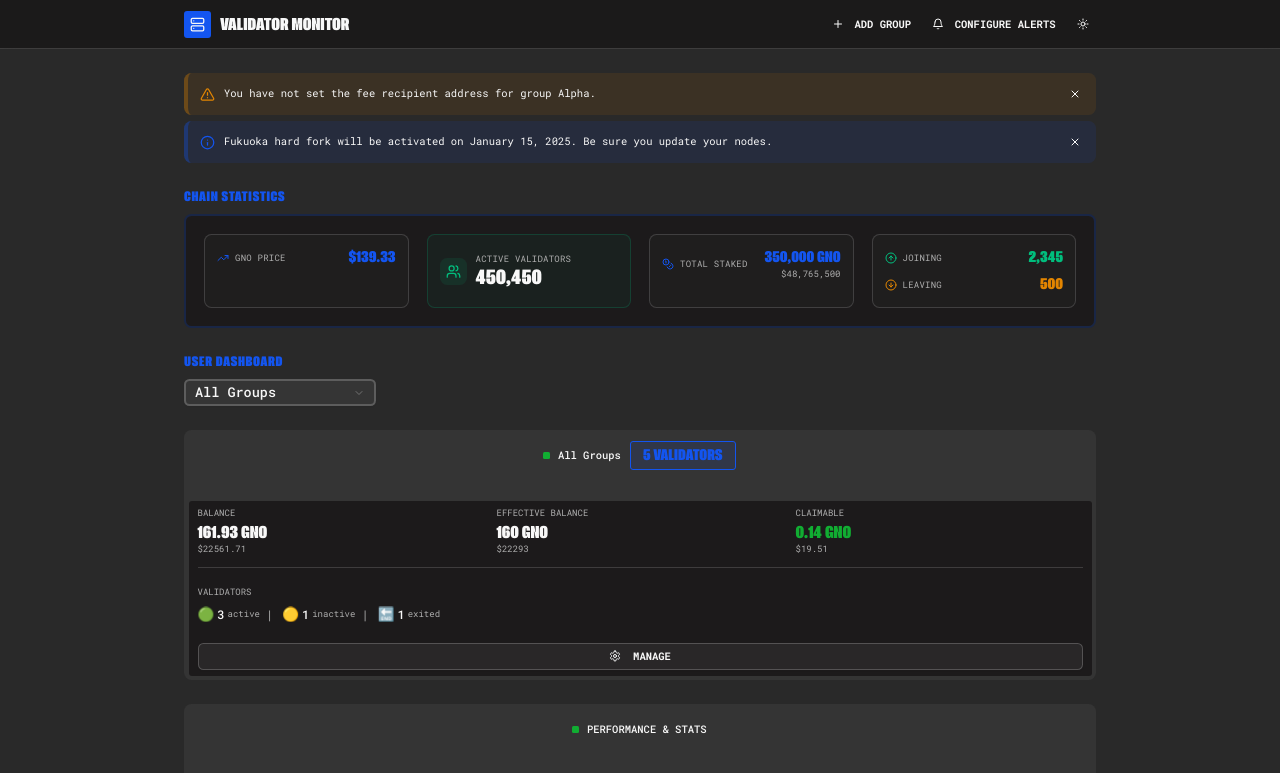
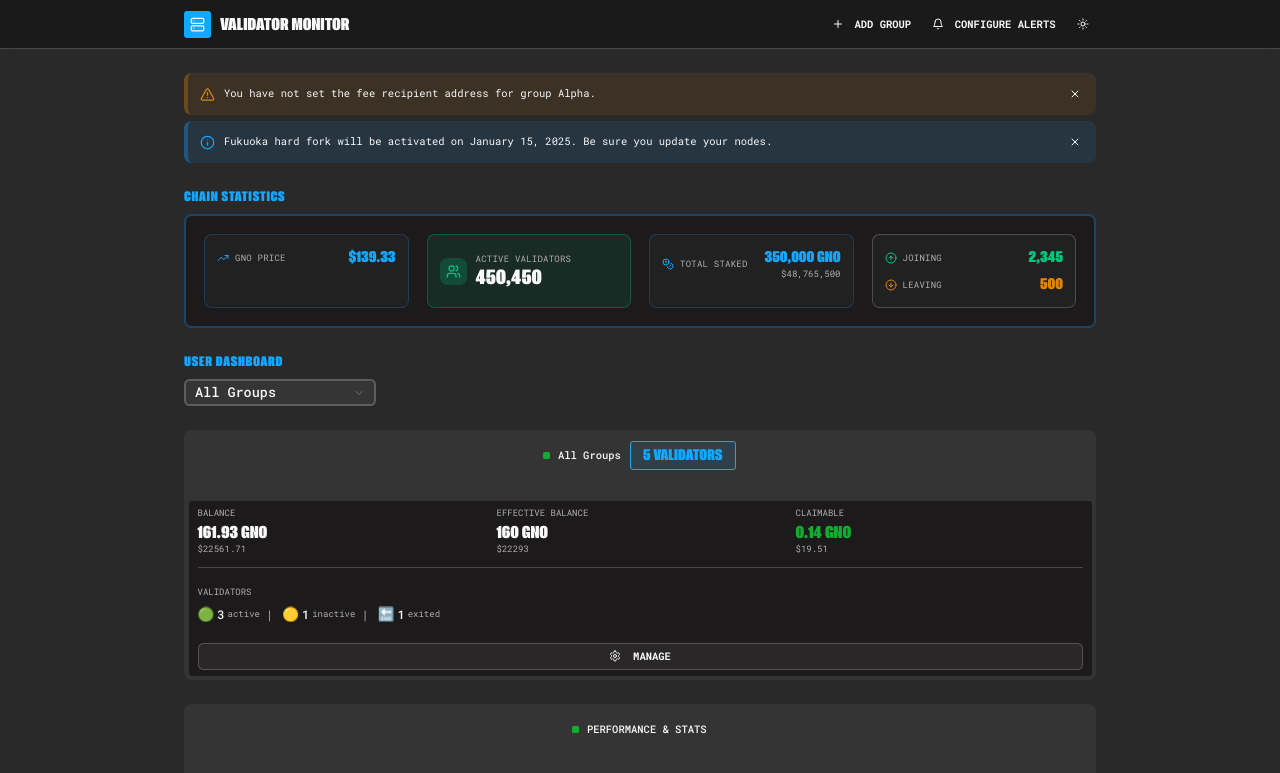
Before and after one commit to NodeSentinel/v2, a Next.js app: page / in a window 1280 px wide. Shown: the top 773 px of the page. Built offline with nearby package versions, Linux system fonts and the light colour scheme.

Commit message:
feat: enhance dark theme contrast
Brighten primary color and improve chart visibility in dark mode

#VERCEL_SKIP

Co-authored-by: nicolas <4376509+nicosampler@users.noreply.github.com>

```diff
--- a/app/globals.css
+++ b/app/globals.css
@@ -120,7 +120,8 @@
   --card-foreground: oklch(0.98 0 0);
   --popover: oklch(0.22 0 0);
   --popover-foreground: oklch(0.98 0 0);
-  --primary: oklch(0.52 0.24 263.19); /* Brighter primary for better visibility */
+  /* Brightened primary color from 0.52 to 0.72 for much better contrast in dark theme */
+  --primary: oklch(0.72 0.2 250); /* Brighter, more saturated blue for better visibility */
   --primary-foreground: oklch(0.98 0 0);
   --secondary: oklch(0.32 0 0); /* Lighter secondary for better contrast */
   --secondary-foreground: oklch(0.98 0 0); /* Bright white text on secondary */
@@ -128,7 +129,8 @@
   --muted-foreground: oklch(0.75 0 0); /* Lighter muted text for readability */
   --accent: oklch(0.98 0 0 / 8%); /* Slightly more visible accent */
   --accent-foreground: oklch(0.98 0 0);
-  --border: oklch(1 0 0 / 15%); /* More visible borders */
+  /* Increased border opacity from 15% to 20% for better visibility */
+  --border: oklch(1 0 0 / 20%); /* More visible borders */
   --pop: oklch(0.98 0 0 / 5%);
   --input: oklch(1 0 0 / 20%); /* More visible input fields */
   --ring: oklch(0.6 0 0); /* Brighter focus rings */
@@ -137,20 +139,22 @@
   --warning: oklch(0.7 0.18 70);
   --destructive: oklch(0.6 0.2 36);
 
-  --chart-1: oklch(0.55 0.24 264);
-  --chart-2: oklch(0.7 0.17 162);
+  /* Improved chart colors for better contrast and visibility */
+  --chart-1: oklch(0.65 0.22 250); /* Brighter blue */
+  --chart-2: oklch(0.72 0.18 162); /* Brighter green/teal */
   --chart-3: oklch(0.75 0.18 70);
   --chart-4: oklch(0.65 0.26 304);
   --chart-5: oklch(0.65 0.24 16);
 
+  /* Updated sidebar colors to match improved primary */
   --sidebar: oklch(0.22 0.0037 345.62);
   --sidebar-foreground: oklch(0.98 0 0);
-  --sidebar-primary: oklch(0.52 0.24 263.19);
+  --sidebar-primary: oklch(0.72 0.2 250); /* Match improved primary */
   --sidebar-primary-foreground: oklch(0.98 0 0);
   --sidebar-accent: oklch(0.98 0 0 / 8%);
   --sidebar-accent-hover: oklch(0.98 0 0 / 12%);
   --sidebar-accent-foreground: oklch(0.98 0 0);
-  --sidebar-border: oklch(1 0 0 / 15%);
+  --sidebar-border: oklch(1 0 0 / 20%); /* Match improved border */
   --sidebar-ring: oklch(0.6 0 0);
 }
 
--- a/app/page.tsx
+++ b/app/page.tsx
@@ -1,31 +1,17 @@
-"use client";
+"use client"
 
-import { useState } from "react";
-import StatsOverview from "@/components/validators/stats-overview";
-import AttestationsChart from "@/components/validators/attestations-chart";
-import EventsFeed from "@/components/validators/events-feed";
-import GroupList from "@/components/validators/group-list";
-import NotificationBanner, {
-  type Notification,
-} from "@/components/validators/notification-banner";
-import validatorMockJson from "@/validator-mock.json";
-import type { ValidatorData, GroupFilter } from "@/types/validator";
-import {
-  Select,
-  SelectContent,
-  SelectItem,
-  SelectTrigger,
-  SelectValue,
-} from "@/components/ui/select";
-import {
-  TrendingUp,
-  Users,
-  Coins,
-  ArrowUpCircle,
-  ArrowDownCircle,
-} from "lucide-react";
+import { useState } from "react"
+import StatsOverview from "@/components/validators/stats-overview"
+import AttestationsChart from "@/components/validators/attestations-chart"
+import EventsFeed from "@/components/validators/events-feed"
+import GroupList from "@/components/validators/group-list"
+import NotificationBanner, { type Notification } from "@/components/validators/notification-banner"
+import validatorMockJson from "@/validator-mock.json"
+import type { ValidatorData, GroupFilter } from "@/types/validator"
+import { Select, SelectContent, SelectItem, SelectTrigger, SelectValue } from "@/components/ui/select"
+import { TrendingUp, Users, Coins, ArrowUpCircle, ArrowDownCircle } from "lucide-react"
 
-const validatorData = validatorMockJson as ValidatorData;
+const validatorData = validatorMockJson as ValidatorData
 
 const demoNotifications: Notification[] = [
   {
@@ -36,39 +22,32 @@ const demoNotifications: Notification[] = [
   {
     id: "hard-fork-info",
     type: "info",
-    message:
-      "Fukuoka hard fork will be activated on January 15, 2025. Be sure you update your nodes.",
+    message: "Fukuoka hard fork will be activated on January 15, 2025. Be sure you update your nodes.",
   },
-];
+]
 
 export default function DashboardOverview() {
-  const [selectedGroup, setSelectedGroup] = useState<GroupFilter>("all");
+  const [selectedGroup, setSelectedGroup] = useState<GroupFilter>("all")
 
-  const totalStakedGno = 350000;
-  const totalStakedUsd = (
-    totalStakedGno * validatorData.stats.gnoPrice
-  ).toLocaleString("en-US", {
+  const totalStakedGno = 350000
+  const totalStakedUsd = (totalStakedGno * validatorData.stats.gnoPrice).toLocaleString("en-US", {
     maximumFractionDigits: 0,
-  });
+  })
 
   return (
     <div className="py-4 md:py-8 space-y-6 md:space-y-8">
       <NotificationBanner notifications={demoNotifications} />
 
       <div className="space-y-3">
-        <h2 className="text-sm md:text-base font-display text-primary uppercase tracking-wider">
-          Chain Statistics
-        </h2>
-        <div className="bg-card border-2 border-primary/20 rounded-lg p-4 md:p-6">
+        <h2 className="text-sm md:text-base font-display text-primary uppercase tracking-wider">Chain Statistics</h2>
+        <div className="bg-card border-2 border-primary/30 rounded-lg p-4 md:p-6">
           <div className="grid grid-cols-1 md:grid-cols-2 lg:grid-cols-4 gap-4 md:gap-6">
             {/* GNO Price Card */}
-            <div className="bg-muted/30 border border-border rounded-lg p-4">
+            <div className="bg-muted/50 border border-primary/20 rounded-lg p-4">
               <div className="flex items-center justify-between">
                 <div className="flex items-center gap-2">
                   <TrendingUp className="w-4 h-4 text-primary" />
-                  <span className="text-xs text-muted-foreground uppercase tracking-wide">
-                    GNO Price
-                  </span>
+                  <span className="text-xs text-muted-foreground uppercase tracking-wide">GNO Price</span>
                 </div>
                 <span className="text-lg font-display font-bold text-primary">
                   ${validatorData.stats.gnoPrice.toFixed(2)}
@@ -77,66 +56,50 @@ export default function DashboardOverview() {
             </div>
 
             {/* Active Validators Card */}
-            <div className="bg-chart-2/5 border border-chart-2/20 rounded-lg p-4 flex items-center gap-3">
-              <div className="p-2 bg-chart-2/10 rounded-lg">
+            <div className="bg-chart-2/10 border border-chart-2/30 rounded-lg p-4 flex items-center gap-3">
+              <div className="p-2 bg-chart-2/20 rounded-lg">
                 <Users className="w-5 h-5 text-chart-2" />
               </div>
               <div>
-                <p className="text-xs text-muted-foreground uppercase tracking-wide">
-                  Active Validators
-                </p>
-                <p className="text-xl md:text-2xl font-display font-bold">
-                  450,450
-                </p>
+                <p className="text-xs text-muted-foreground uppercase tracking-wide">Active Validators</p>
+                <p className="text-xl md:text-2xl font-display font-bold">450,450</p>
               </div>
             </div>
 
             {/* Staked GNO Card */}
-            <div className="bg-muted/30 border border-border rounded-lg p-4">
+            <div className="bg-muted/50 border border-primary/20 rounded-lg p-4">
               <div className="space-y-2">
                 <div className="flex items-center justify-between">
                   <div className="flex items-center gap-2">
                     <Coins className="w-4 h-4 text-primary" />
-                    <span className="text-xs text-muted-foreground uppercase tracking-wide">
-                      Total Staked
-                    </span>
+                    <span className="text-xs text-muted-foreground uppercase tracking-wide">Total Staked</span>
                   </div>
                   <div className="text-right">
                     <span className="text-lg font-display font-bold text-primary">
                       {totalStakedGno.toLocaleString()} GNO
                     </span>
-                    <div className="text-xs text-muted-foreground">
-                      ${totalStakedUsd}
-                    </div>
+                    <div className="text-xs text-muted-foreground">${totalStakedUsd}</div>
                   </div>
                 </div>
               </div>
             </div>
 
             {/* Joining/Leaving Card */}
-            <div className="bg-muted/30 border border-border rounded-lg p-4">
+            <div className="bg-muted/50 border border-border rounded-lg p-4">
               <div className="space-y-2">
                 <div className="flex items-center justify-between">
                   <div className="flex items-center gap-2">
                     <ArrowUpCircle className="w-4 h-4 text-chart-2" />
-                    <span className="text-xs text-muted-foreground uppercase tracking-wide">
-                      Joining
-                    </span>
+                    <span className="text-xs text-muted-foreground uppercase tracking-wide">Joining</span>
                   </div>
-                  <span className="text-lg font-display font-bold text-chart-2">
-                    2,345
-                  </span>
+                  <span className="text-lg font-display font-bold text-chart-2">2,345</span>
                 </div>
                 <div className="flex items-center justify-between">
                   <div className="flex items-center gap-2">
                     <ArrowDownCircle className="w-4 h-4 text-warning" />
-                    <span className="text-xs text-muted-foreground uppercase tracking-wide">
-                      Leaving
-                    </span>
+                    <span className="text-xs text-muted-foreground uppercase tracking-wide">Leaving</span>
                   </div>
-                  <span className="text-lg font-display font-bold text-warning">
-                    500
-                  </span>
+                  <span className="text-lg font-display font-bold text-warning">500</span>
                 </div>
               </div>
             </div>
@@ -145,13 +108,8 @@ export default function DashboardOverview() {
       </div>
 
       <div className="space-y-3">
-        <h2 className="text-sm md:text-base font-display text-primary uppercase tracking-wider">
-          User Dashboard
-        </h2>
-        <Select
-          value={selectedGroup}
-          onValueChange={(value) => setSelectedGroup(value as GroupFilter)}
-        >
+        <h2 className="text-sm md:text-base font-display text-primary uppercase tracking-wider">User Dashboard</h2>
+        <Select value={selectedGroup} onValueChange={(value) => setSelectedGroup(value as GroupFilter)}>
           <SelectTrigger className="w-full sm:w-64 h-12 md:h-14 text-base md:text-lg font-medium border-2 bg-background">
             <SelectValue />
           </SelectTrigger>
@@ -160,11 +118,7 @@ export default function DashboardOverview() {
               All Groups
             </SelectItem>
             {validatorData.groups.map((group) => (
-              <SelectItem
-                key={group.id}
-                value={group.id}
-                className="text-base md:text-lg"
-              >
+              <SelectItem key={group.id} value={group.id} className="text-base md:text-lg">
                 {group.name}
               </SelectItem>
             ))}
@@ -183,10 +137,7 @@ export default function DashboardOverview() {
 
       <AttestationsChart data={validatorData.missedAttestations} />
 
-      <EventsFeed
-        events={validatorData.events}
-        validators={validatorData.groups.flatMap((g) => g.validators)}
-      />
+      <EventsFeed events={validatorData.events} validators={validatorData.groups.flatMap((g) => g.validators)} />
     </div>
-  );
+  )
 }
```
